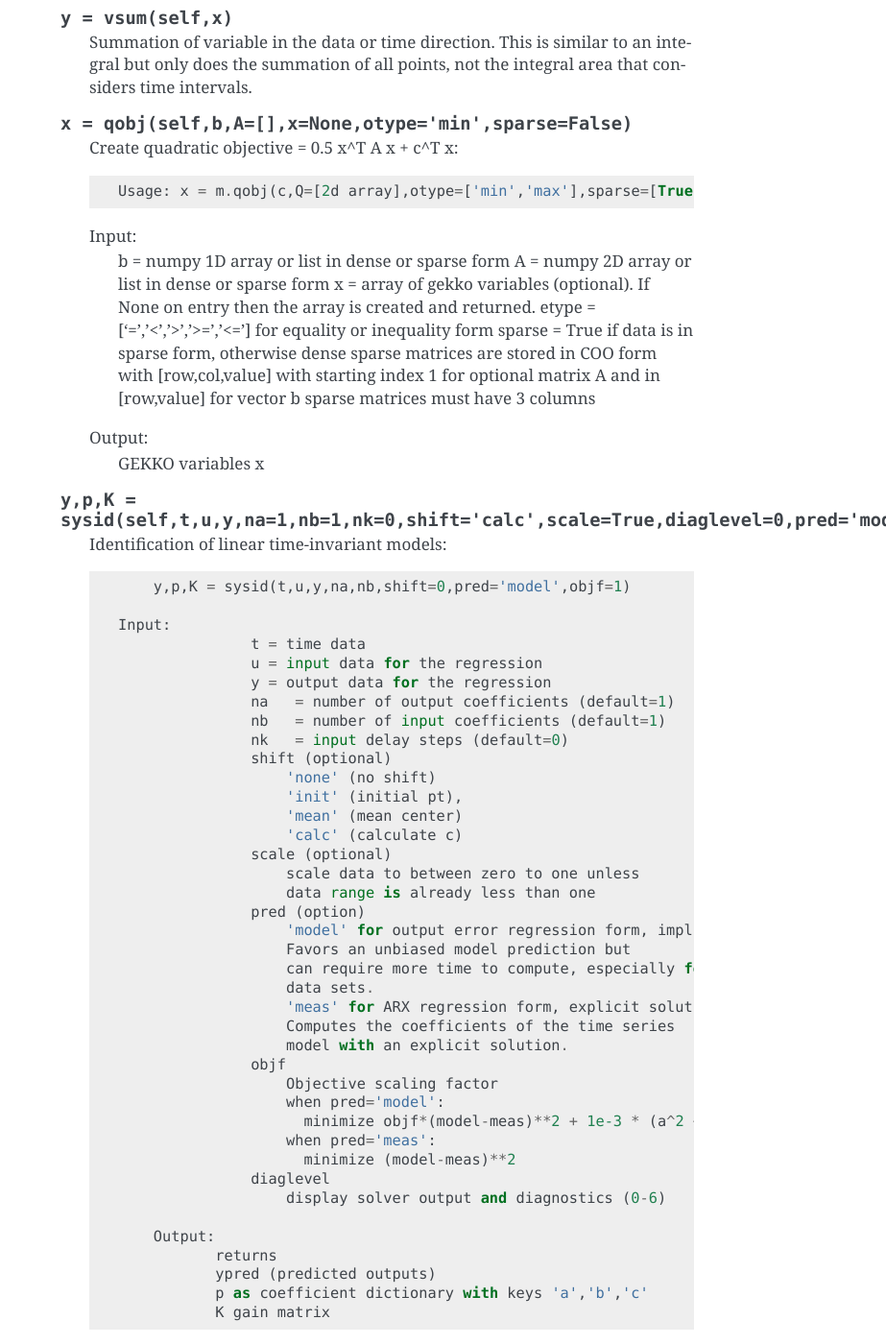
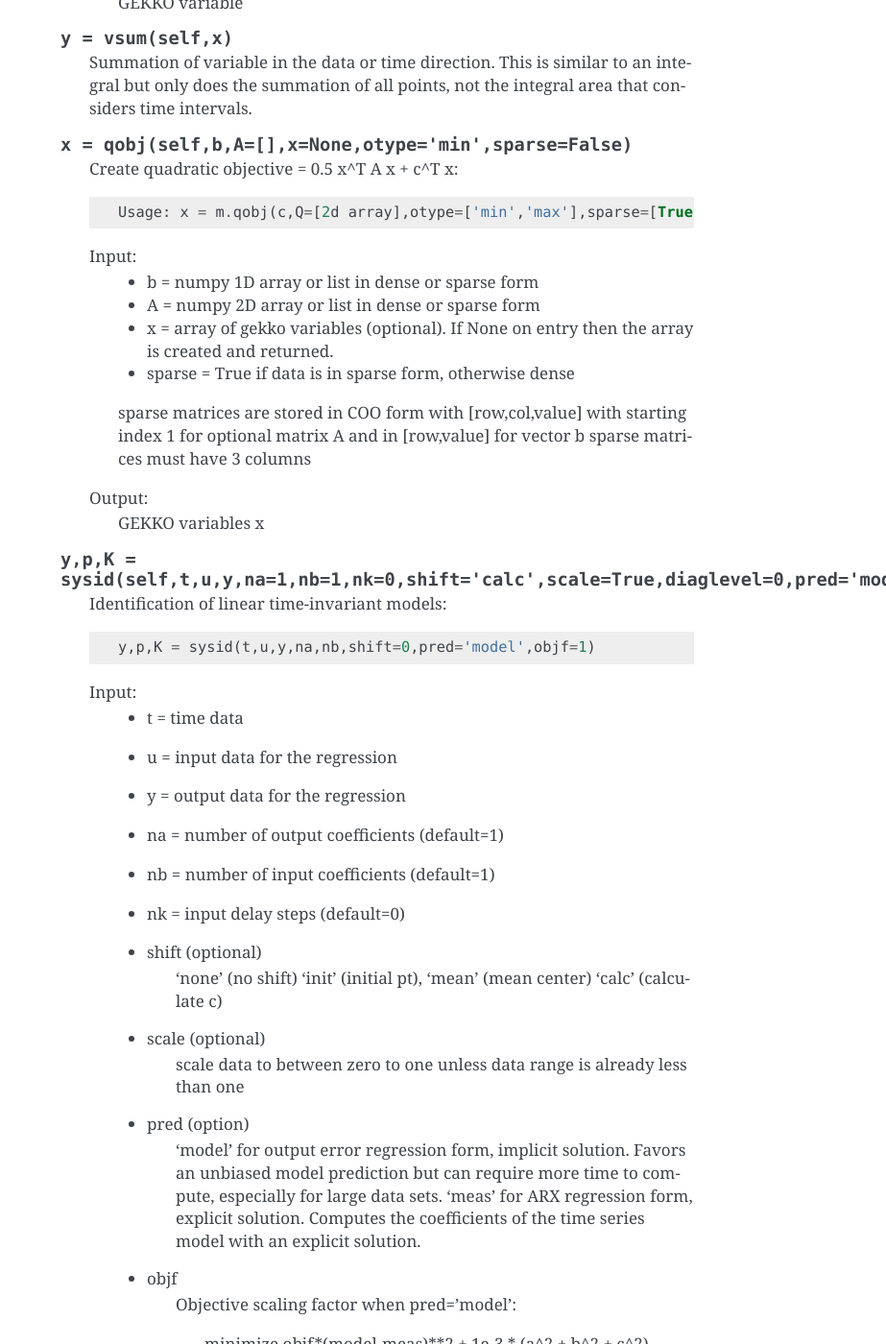
Before and after one commit to BYU-PRISM/GEKKO, a Sphinx documentation site: the page built from docs/model_methods.rst, in a window 1280 px wide and 1400 px high, scrolled down 8811 px. Shown: the whole window at 96% size, without its empty margins (357-1280 px from the left). Built offline with Sphinx 7.4.7, drawn with Linux system fonts in a browser that asks for light colours; some of the changed text lies outside the part shown.

Commit message:
Improve documentation formatting

```diff
--- a/docs/model_methods.rst
+++ b/docs/model_methods.rst
@@ -341,9 +341,7 @@
 	  y: GEKKO variable
 	  x_data: array of x data
 	  y_data: array of y data that matches x_data size
-	  bound_x: boolean to state if x should be bounded
-		   at the upper and lower bounds of x_data to avoid
-		   extrapolation error of the piecewise linear region.
+	  bound_x: boolean to state if x should be bounded at the upper and lower bounds of x_data to avoid extrapolation error of the piecewise linear region.
 
     Output: none
 
@@ -359,12 +357,12 @@
 
 .. py:classmethod:: y,u = arx(self,p)
 
-    Build a GEKKO model from ARX representation.
-    Inputs:
-           parameter dictionary p['a'], p['b'], p['c']
-           a (coefficients for a polynomial, na x ny)
-           b (coefficients for b polynomial, ny x (nb x nu))
-           c (coefficients for output bias, ny)
+	Build a GEKKO model from ARX representation.
+	Inputs:
+           * parameter dictionary p['a'], p['b'], p['c']
+           * a (coefficients for a polynomial, na x ny)
+           * b (coefficients for b polynomial, ny x (nb x nu))
+           * c (coefficients for output bias, ny)
 
 .. py:classmethod:: x = axb(self,A,b,x=None,etype='=',sparse=False)
 
@@ -373,14 +371,14 @@
         Usage: x = m.axb(A,b,etype='=,<,>,<=,>=',sparse=[True,False])
 
     Input:
-    	A = numpy 2D array or list in dense or sparse form
-       	b = numpy 1D array or list in dense or sparse form
-       	x = 1D array of gekko variables (optional). If None on entry then the array is created and returned.
-        etype = ['=','<','>','>=','<='] for equality or inequality form
-        sparse = True if data is in sparse form, otherwise dense
+    	* A = numpy 2D array or list in dense or sparse form
+       	* b = numpy 1D array or list in dense or sparse form
+       	* x = 1D array of gekko variables (optional). If None on entry then the array is created and returned.
+        * etype = ['=','<','>','>=','<='] for equality or inequality form
+        * sparse = True if data is in sparse form, otherwise dense
 	sparse matrices are stored in COO form with [row,col,value] with
 	starting index 1 for optional matrix A and in [row,value] for
-	vector b
+	* vector b
     Output:
     	GEKKO variables x
 
@@ -441,11 +439,10 @@
         Usage: x = m.qobj(c,Q=[2d array],otype=['min','max'],sparse=[True,False])
 
     Input:
-    	b = numpy 1D array or list in dense or sparse form
-        A = numpy 2D array or list in dense or sparse form
-        x = array of gekko variables (optional). If None on entry then the array is created and returned.
-        etype = ['=','<','>','>=','<='] for equality or inequality form
-        sparse = True if data is in sparse form, otherwise dense
+    	* b = numpy 1D array or list in dense or sparse form
+        * A = numpy 2D array or list in dense or sparse form
+        * x = array of gekko variables (optional). If None on entry then the array is created and returned.
+        * sparse = True if data is in sparse form, otherwise dense
         sparse matrices are stored in COO form with [row,col,value] with
         starting index 1 for optional matrix A and in [row,value] for vector b
         sparse matrices must have 3 columns
@@ -458,22 +455,22 @@
 
          y,p,K = sysid(t,u,y,na,nb,shift=0,pred='model',objf=1)
 
-     Input:
-     		    t = time data
-                    u = input data for the regression
-                    y = output data for the regression
-                    na   = number of output coefficients (default=1)
-                    nb   = number of input coefficients (default=1)
-                    nk   = input delay steps (default=0)
-                    shift (optional)
+    Input:
+     		    * t = time data
+                    * u = input data for the regression
+                    * y = output data for the regression
+                    * na   = number of output coefficients (default=1)
+                    * nb   = number of input coefficients (default=1)
+                    * nk   = input delay steps (default=0)
+                    * shift (optional)
                     	'none' (no shift)
                     	'init' (initial pt),
                     	'mean' (mean center)
                     	'calc' (calculate c)
-                    scale (optional)
+                    * scale (optional)
                     	scale data to between zero to one unless
                     	data range is already less than one
-                    pred (option)
+                    * pred (option)
                     	'model' for output error regression form, implicit solution.
 			Favors an unbiased model prediction but
                         can require more time to compute, especially for large
@@ -481,16 +478,16 @@
                        	'meas' for ARX regression form, explicit solution.
                        	Computes the coefficients of the time series
                         model with an explicit solution.
-                    objf
+                    * objf
 		    	Objective scaling factor
                        	when pred='model':
                           minimize objf*(model-meas)**2 + 1e-3 * (a^2 + b^2 + c^2)
                        	when pred='meas':
                           minimize (model-meas)**2
-                    diaglevel
+                    * diaglevel
 		    	display solver output and diagnostics (0-6)
 
-         Output:
+    Output:
 	 	returns
                 ypred (predicted outputs)
                 p as coefficient dictionary with keys 'a','b','c'
```
